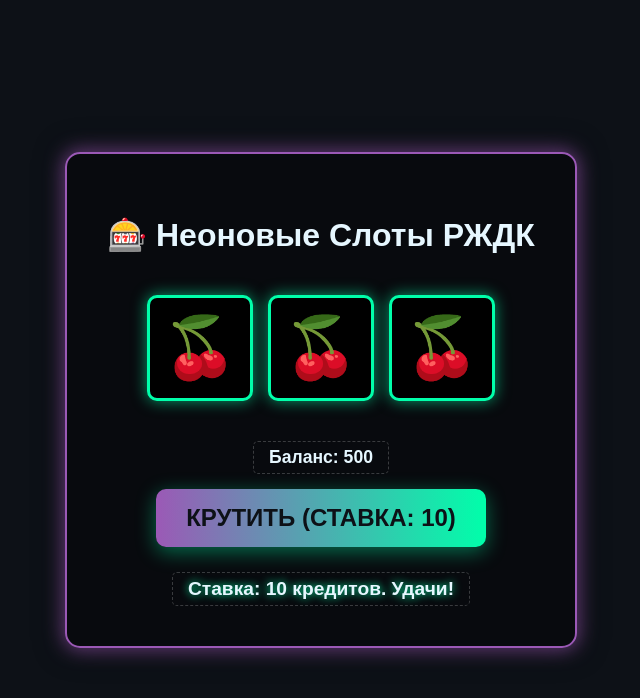
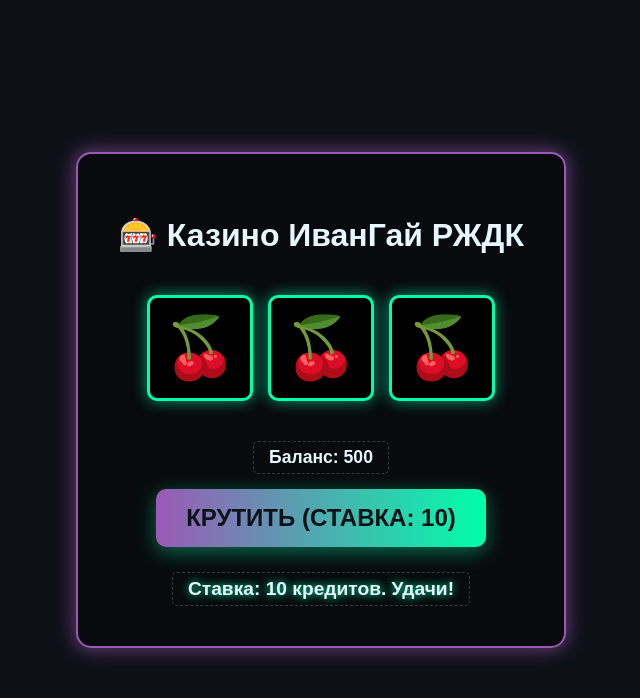
Before and after one commit to ujujkm337/Casino_ivangai, a plain HTML site: page index.html in a window 1280 px wide. Shown: the whole page, without its empty margins (319-959 px from the left). Drawn offline with Linux system fonts and the light colour scheme.

Commit message:
Update index.html

```diff
--- a/index.html
+++ b/index.html
@@ -137,7 +137,7 @@
 <body>
 
 <div class="slot-machine">
-    <h1>🎰 Неоновые Слоты РЖДК</h1>
+    <h1>🎰 Казино ИванГай РЖДК</h1>
     <div class="reels-container" id="reelsContainer">
         <div class="reel" id="reel1">🍒</div>
         <div class="reel" id="reel2">🍒</div>
```
